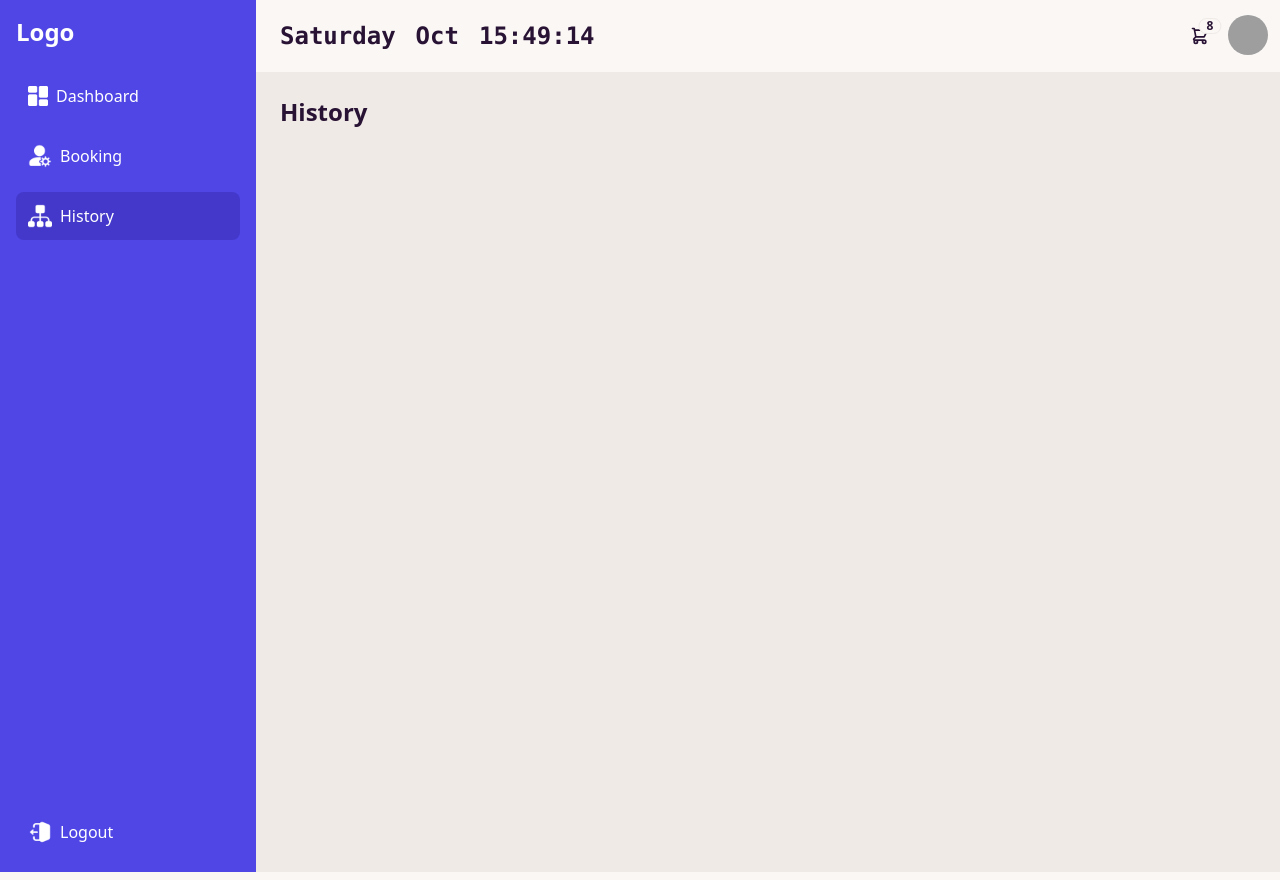
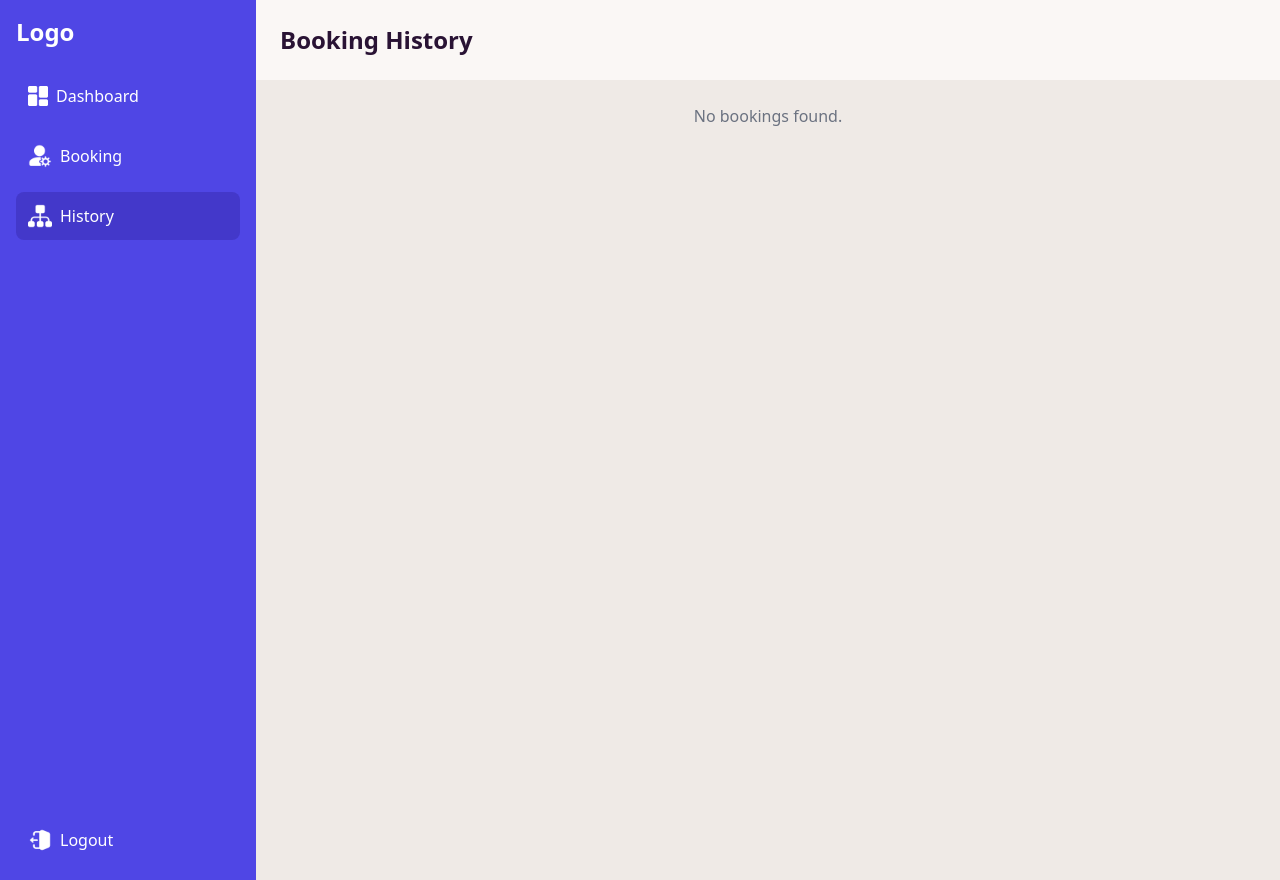
Before and after one commit to supxroek/Mini-Project, a React (Vite) app in the folder client/: page /history in a window 1280 px wide. Built offline with nearby package versions, Linux system fonts and the light colour scheme; grey boxes are pictures that could not be loaded.

Commit message:
updatemax4

```diff
--- a/client/src/components/users-sections/booking.jsx
+++ b/client/src/components/users-sections/booking.jsx
@@ -1,30 +1,50 @@
-import { useState, useEffect } from "react";
+import { useEffect, useState } from "react";
 
-const Booking = () => {
-  const [currentTime, setCurrentTime] = useState(new Date());
-  const [date, setDate] = useState(""); // เก็บค่าวันที่เลือก
-  const [time, setTime] = useState(""); // เก็บช่วงเวลาที่เลือก
-  const [persons, setPersons] = useState(""); // เก็บจำนวนคนที่เลือก
+const BookingHistoryApp = () => {
+  const [currentTab, setCurrentTab] = useState("booking"); // state สำหรับสลับระหว่าง Booking และ History
+  const [bookings, setBookings] = useState([]);
+  const [date, setDate] = useState("");
+  const [time, setTime] = useState("");
+  const [persons, setPersons] = useState("");
 
+  // ดึงข้อมูลการจองจาก LocalStorage
   useEffect(() => {
-    const interval = setInterval(() => {
-      setCurrentTime(new Date());
-    }, 1000); // อัปเดตทุกวินาที
-
-    return () => clearInterval(interval); // Cleanup เมื่อตัว component ถูกยกเลิก
+    const storedBookings = JSON.parse(localStorage.getItem("bookings")) || [];
+    setBookings(storedBookings);
   }, []);
 
-  const dayName = currentTime.toLocaleString("en-US", { weekday: "long" });
-  const monthName = currentTime.toLocaleString("en-US", { month: "short" });
-  const timeString = currentTime.toLocaleTimeString("en-US", { hour12: false });
+  const handleBooking = () => {
+    if (!date || !time || !persons) {
+      alert("กรุณากรอกข้อมูลให้ครบถ้วน");
+      return;
+    }
 
-  const handleBooking = () => {
-    alert(`Booking on ${date}, Time: ${time}, Persons: ${persons}`);
-    // เพิ่มฟังก์ชันส่งข้อมูลการจองไปยัง backend ได้ที่นี่
+    const bookingData = {
+      id: Math.floor(Math.random() * 1000000).toString(),
+      date,
+      time,
+      persons,
+      status: "รอการยืนยัน",
+    };
+
+    const updatedBookings = [...bookings, bookingData];
+    setBookings(updatedBookings);
+    localStorage.setItem("bookings", JSON.stringify(updatedBookings));
+
+    alert("การจองสำเร็จ!");
+    setDate("");
+    setTime("");
+    setPersons("");
+  };
+
+  const handleCancel = (id) => {
+    const updatedBookings = bookings.filter((booking) => booking.id !== id);
+    setBookings(updatedBookings);
+    localStorage.setItem("bookings", JSON.stringify(updatedBookings));
+    alert("ยกเลิกการจองสำเร็จ!");
   };
 
   return (
-    <>
     <div className="flex">
       {/* Sidebar */}
       <aside className="w-64 bg-indigo-600 min-h-screen p-4 text-white flex flex-col justify-between">
@@ -35,18 +55,46 @@ const Booking = () => {
                 <img src="/src/assets/dashboard.png" alt="Dashboard" width="20" height="20" />
                 Dashboard
               </a>
-              <a href="/booking" className="flex items-center gap-2 p-3 bg-indigo-700 rounded-lg">
-                <img src="/src/assets/setting.png" alt="Booking" width="24" height="24" />
+            <button
+              onClick={() => setCurrentTab("booking")}
+              className={`flex items-center gap-2 p-3 ${
+                currentTab === "booking" ? "bg-indigo-700" : "hover:bg-indigo-700"
+              } rounded-lg`}
+            >
+              <img
+                src="/src/assets/setting.png"
+                alt="Booking"
+                width="24"
+                height="24"
+              />
               Booking
-              </a>
-              <a href="/history" className="flex items-center gap-2 p-3 hover:bg-indigo-700 rounded-lg">
-                <img src="/src/assets/hierarchical-structure.png" alt="History" width="24" height="24" />
+            </button>
+            <button
+              onClick={() => setCurrentTab("history")}
+              className={`flex items-center gap-2 p-3 ${
+                currentTab === "history" ? "bg-indigo-700" : "hover:bg-indigo-700"
+              } rounded-lg`}
+            >
+              <img
+                src="/src/assets/hierarchical-structure.png"
+                alt="History"
+                width="24"
+                height="24"
+              />
               History
-              </a>
+            </button>
           </nav>
         </div>
-          <a href="/login" className="flex items-center gap-2 p-3 hover:bg-indigo-700 rounded-lg mt-auto">
-            <img src="/src/assets/logout.png" alt="Logout" width="24" height="24" />
+        <a
+          href="/login"
+          className="flex items-center gap-2 p-3 hover:bg-indigo-700 rounded-lg mt-auto"
+        >
+          <img
+            src="/src/assets/logout.png"
+            alt="Logout"
+            width="24"
+            height="24"
+          />
           Logout
         </a>
       </aside>
@@ -55,24 +103,14 @@ const Booking = () => {
       <div className="flex-1">
         <div className="navbar bg-base-100">
           <div className="navbar-start m-4">
-              <div className="grid grid-flow-col gap-5 text-center auto-cols-max">
-                <div className="flex flex-col">
-                  <span className="countdown font-mono font-semibold text-2xl">{dayName}</span>
-                </div>
-                <div className="flex flex-col">
-                  <span className="countdown font-mono font-semibold text-2xl">{monthName}</span>
-                </div>
-                <div className="flex flex-col">
-                  <span className="countdown font-mono font-semibold text-2xl">{timeString}</span>
-                </div>
-              </div>
+            <h1 className="text-2xl font-bold">
+              {currentTab === "booking" ? "Book a Room" : "Booking History"}
+            </h1>
           </div>
         </div>
 
         <div className="min-h-screen bg-base-200 p-6">
-            <h1 className="text-2xl font-bold mb-4">Book a Room</h1>
-
-            {/* ฟอร์มการจอง */}
+          {currentTab === "booking" ? (
             <div className="flex flex-col gap-4 max-w-md mx-auto p-6 bg-white rounded-lg shadow">
               <label className="font-semibold">Date</label>
               <input
@@ -83,7 +121,11 @@ const Booking = () => {
               />
 
               <label className="font-semibold">Time</label>
-              <select className="select select-bordered" value={time} onChange={(e) => setTime(e.target.value)}>
+              <select
+                className="select select-bordered"
+                value={time}
+                onChange={(e) => setTime(e.target.value)}
+              >
                 <option value="" disabled>Select Time</option>
                 <option value="10:00 - 12:00">10:00 - 12:00</option>
                 <option value="13:00 - 15:00">13:00 - 15:00</option>
@@ -91,7 +133,11 @@ const Booking = () => {
               </select>
 
               <label className="font-semibold">Persons</label>
-              <select className="select select-bordered" value={persons} onChange={(e) => setPersons(e.target.value)}>
+              <select
+                className="select select-bordered"
+                value={persons}
+                onChange={(e) => setPersons(e.target.value)}
+              >
                 <option value="" disabled>Select Persons</option>
                 <option value="1-5">1-5</option>
                 <option value="6-10">6-10</option>
@@ -102,19 +148,40 @@ const Booking = () => {
                 Book Now
               </button>
             </div>
-
-            {/* รูปตัวอย่างห้อง */}
-            <h2 className="text-xl font-bold mt-10 mb-4">Room Sample</h2>
-            <div className="grid grid-cols-1 md:grid-cols-3 gap-4">
-              <img src="room1.jpg" alt="Room 1" className="rounded-lg shadow" />
-              <img src="room2.jpg" alt="Room 2" className="rounded-lg shadow" />
-              <img src="room3.jpg" alt="Room 3" className="rounded-lg shadow" />
+          ) : (
+            <div className="grid grid-cols-1 gap-4">
+              {bookings.length > 0 ? (
+                bookings.map((booking) => (
+                  <div
+                    key={booking.id}
+                    className="p-4 bg-white rounded-lg shadow flex justify-between items-center"
+                  >
+                    <div>
+                      <p><strong>ID:</strong> {booking.id}</p>
+                      <p><strong>Date:</strong> {booking.date}</p>
+                      <p><strong>Time:</strong> {booking.time}</p>
+                      <p><strong>Persons:</strong> {booking.persons}</p>
+                      <p><strong>Status:</strong> {booking.status}</p>
+                    </div>
+                    <button
+                      className="btn btn-error"
+                      onClick={() => handleCancel(booking.id)}
+                    >
+                      Cancel
+                    </button>
+                  </div>
+                ))
+              ) : (
+                <p className="text-center text-gray-500">
+                  No bookings found.
+                </p>
+              )}
+            </div>
+          )}
         </div>
       </div>
     </div>
-      </div>
-    </>
   );
 };
 
-export default Booking;
+export default BookingHistoryApp;
--- a/client/src/components/users-sections/history.jsx
+++ b/client/src/components/users-sections/history.jsx
@@ -1,35 +1,36 @@
-import { useState, useEffect } from "react";
+import { useEffect, useState } from "react";
 
 const History = () => {
-  const [currentTime, setCurrentTime] = useState(new Date());
+  const [bookings, setBookings] = useState([]);
 
+  // ดึงข้อมูลจาก LocalStorage เมื่อ component นี้ถูก mount
   useEffect(() => {
-    const interval = setInterval(() => {
-      setCurrentTime(new Date());
-    }, 1000); // อัปเดตทุกๆ วินาที
-
-    return () => clearInterval(interval); // Cleanup เมื่อตัว component ถูกยกเลิก
+    const storedBookings = JSON.parse(localStorage.getItem("bookings")) || [];
+    setBookings(storedBookings);
   }, []);
 
-  // ดึงข้อมูลชื่อวัน, เดือน, และเวลาในรูปแบบที่ต้องการ
-  const dayName = currentTime.toLocaleString("en-US", { weekday: "long" });
-  const monthName = currentTime.toLocaleString("en-US", { month: "short" });
-  const timeString = currentTime.toLocaleTimeString("en-US", {
-    hour12: false, // ใช้รูปแบบเวลา 24 ชั่วโมง
-  });
+  // ฟังก์ชันสำหรับยกเลิกการจอง
+  const handleCancel = (id) => {
+    const updatedBookings = bookings.filter((booking) => booking.id !== id);
+    setBookings(updatedBookings);
+    localStorage.setItem("bookings", JSON.stringify(updatedBookings));
+    alert("ยกเลิกการจองสำเร็จ!");
+  };
 
   return (
-    <>
     <div className="flex">
       {/* Sidebar */}
       <aside className="w-64 bg-indigo-600 min-h-screen p-4 text-white flex flex-col justify-between">
         <div className="flex flex-col">
           <a className="text-2xl font-semibold mb-6">Logo</a>
           <nav className="flex flex-col gap-3">
-              <a href="/user_dashboard" className="flex items-center gap-2 p-3 hover:bg-indigo-700 rounded-lg">
+            <a
+              href="/user_dashboard"
+              className="flex items-center gap-2 p-3 hover:bg-indigo-700 rounded-lg"
+            >
               <img
                 src="/src/assets/dashboard.png"
-                  alt="My Icon"
+                alt="Dashboard"
                 width="20"
                 height="20"
               />
@@ -41,7 +42,7 @@ const History = () => {
             >
               <img
                 src="/src/assets/setting.png"
-                  alt="My Icon"
+                alt="Booking"
                 width="24"
                 height="24"
               />
@@ -53,7 +54,7 @@ const History = () => {
             >
               <img
                 src="/src/assets/hierarchical-structure.png"
-                  alt="My Icon"
+                alt="History"
                 width="24"
                 height="24"
               />
@@ -61,15 +62,13 @@ const History = () => {
             </a>
           </nav>
         </div>
-
-          {/* ปุ่ม Logout */}
         <a
           href="/login"
           className="flex items-center gap-2 p-3 hover:bg-indigo-700 rounded-lg mt-auto"
         >
           <img
             src="/src/assets/logout.png"
-              alt="My Icon"
+            alt="Logout"
             width="24"
             height="24"
           />
@@ -79,116 +78,44 @@ const History = () => {
 
       {/* Main Content */}
       <div className="flex-1">
-          {/* Navbar */}
         <div className="navbar bg-base-100">
           <div className="navbar-start m-4">
-              <div className="grid grid-flow-col gap-5 text-center auto-cols-max">
-                <div className="flex flex-col">
-                  <span className="countdown font-mono font-semibold text-2xl">
-                    {dayName}
-                  </span>{" "}
-                  {/* แสดงชื่อวัน */}
-                </div>
-                <div className="flex flex-col">
-                  <span className="countdown font-mono font-semibold text-2xl">
-                    {monthName}
-                  </span>{" "}
-                  {/* แสดงชื่อเดือน */}
-                </div>
-                <div className="flex flex-col">
-                  <span className="countdown font-mono font-semibold text-2xl">
-                    {timeString}
-                  </span>{" "}
-                  {/* แสดงเวลา */}
+            <h1 className="text-2xl font-bold">Booking History</h1>
           </div>
         </div>
+
+        <div className="min-h-screen bg-base-200 p-6">
+          <div className="grid grid-cols-1 gap-4">
+            {bookings.length > 0 ? (
+              bookings.map((booking) => (
+                <div
+                  key={booking.id}
+                  className="p-4 bg-white rounded-lg shadow flex justify-between items-center"
+                >
+                  <div>
+                    <p><strong>ID:</strong> {booking.id}</p>
+                    <p><strong>Date:</strong> {booking.date}</p>
+                    <p><strong>Time:</strong> {booking.time}</p>
+                    <p><strong>Persons:</strong> {booking.persons}</p>
+                    <p><strong>Status:</strong> {booking.status}</p>
                   </div>
-            <div className="navbar-end">
-              {/* Cart Dropdown */}
-              <div className="dropdown dropdown-end">
-                <div
-                  tabIndex={0}
-                  role="button"
-                  className="btn btn-ghost btn-circle"
+                  <button
+                    className="btn btn-error"
+                    onClick={() => handleCancel(booking.id)}
                   >
-                  <div className="indicator">
-                    <svg
-                      xmlns="http://www.w3.org/2000/svg"
-                      className="h-5 w-5"
-                      fill="none"
-                      viewBox="0 0 24 24"
-                      stroke="currentColor"
-                    >
-                      <path
-                        strokeLinecap="round"
-                        strokeLinejoin="round"
-                        strokeWidth="2"
-                        d="M3 3h2l.4 2M7 13h10l4-8H5.4M7 13L5.4 5M7 13l-2.293 2.293c-.63.63-.184 1.707.707 1.707H17m0 0a2 2 0 100 4 2 2 0 000-4zm-8 2a2 2 0 11-4 0 2 2 0 014 0z"
-                      />
-                    </svg>
-                    <span className="badge badge-sm indicator-item">8</span>
+                    Cancel
+                  </button>
                 </div>
-                </div>
-                <div
-                  tabIndex={0}
-                  className="card card-compact dropdown-content bg-base-100 z-[1] mt-3 w-52 shadow"
-                >
-                  <div className="card-body">
-                    <span className="text-lg font-bold">8 Items</span>
-                    <span className="text-info">Subtotal: $999</span>
-                    <div className="card-actions">
-                      <button className="btn btn-primary btn-block">
-                        View cart
-                      </button>
+              ))
+            ) : (
+              <p className="text-center text-gray-500">
+                No bookings found.
+              </p>
+            )}
           </div>
         </div>
       </div>
     </div>
-
-              {/* User Dropdown */}
-              <div className="dropdown dropdown-end">
-                <div
-                  tabIndex={0}
-                  role="button"
-                  className="btn btn-ghost btn-circle avatar"
-                >
-                  <div className="w-10 rounded-full">
-                    <img
-                      alt="User Avatar"
-                      src="https://img.daisyui.com/images/stock/photo-1534528741775-53994a69daeb.webp"
-                    />
-                  </div>
-                </div>
-                <ul
-                  tabIndex={0}
-                  className="menu menu-sm dropdown-content bg-base-100 rounded-box z-[1] mt-3 w-52 p-2 shadow"
-                >
-                  <li>
-                    <a href="/profile" className="justify-between">
-                      Profile
-                      <span className="badge">New</span>
-                    </a>
-                  </li>
-                  <li>
-                    <a>Settings</a>
-                  </li>
-                  <li>
-                    <a>Logout</a>
-                  </li>
-                </ul>
-              </div>
-            </div>
-          </div>
-          <div className="min-h-screen bg-base-200">
-            {/* Main Content */}
-            <div className="p-6">
-              <h1 className="text-2xl font-bold mb-4">History</h1>
-              {/* ส่วนที่จะแสดงรายละเอียดการจองล่าสุด */}
-            </div>
-          </div>
-        </div>
-      </div>
-    </>
   );
 };
 
```
Lines whose indentation alone changed are shown as unchanged.
